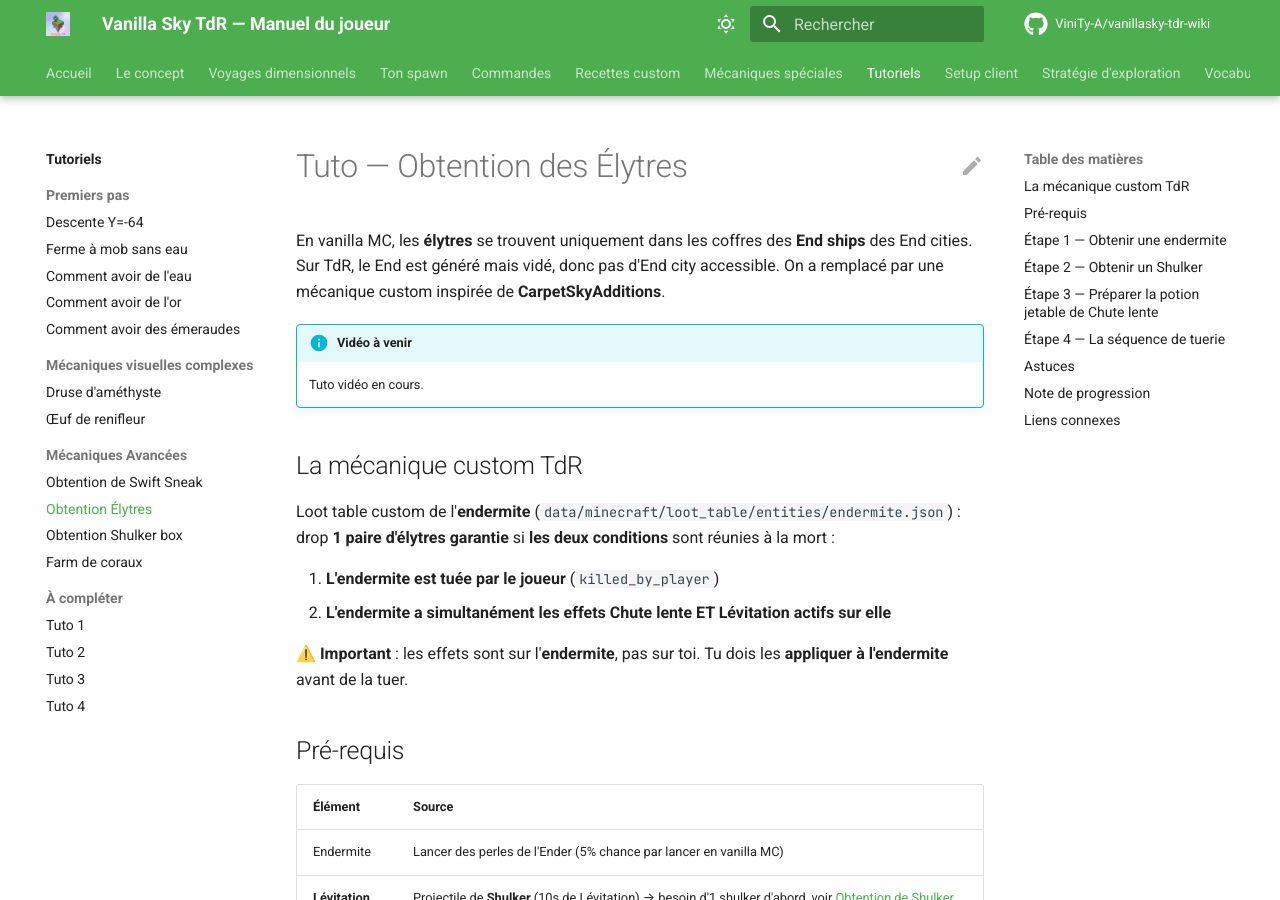
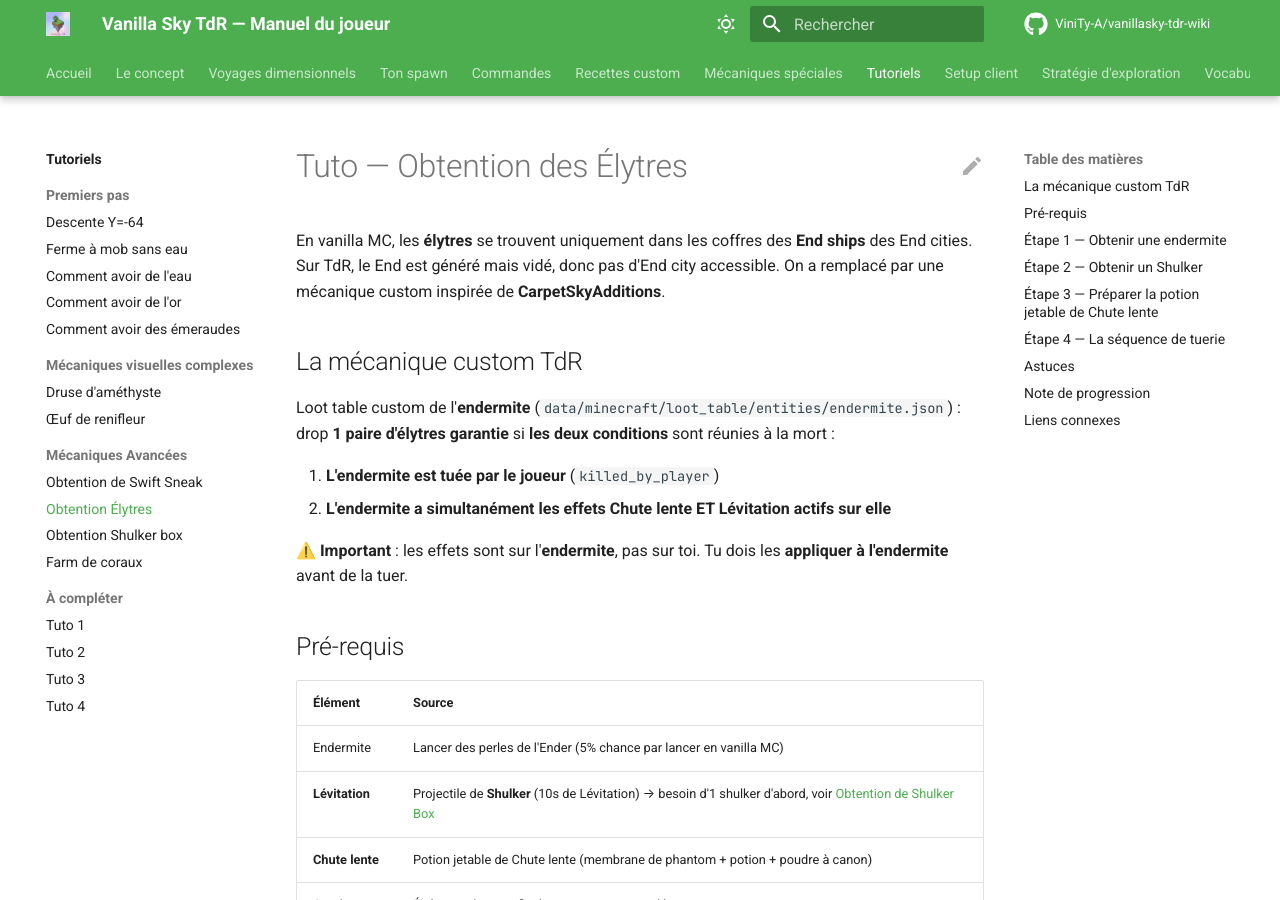
Before and after one commit to ViniTy-A/vanillasky-tdr-wiki, an MkDocs documentation site: the page built from docs/tutoriels/obtention-elytres.md, in a window 1280 px wide and 900 px high. Built offline with MkDocs 1.6.1 and Material for MkDocs 9.7.7, drawn with Linux system fonts in a browser that asks for light colours; comment, search, counter and statistics services are not loaded.

Commit message:
Update obtention-elytres.md

```diff
--- a/docs/tutoriels/obtention-elytres.md
+++ b/docs/tutoriels/obtention-elytres.md
@@ -2,8 +2,6 @@
 
 En vanilla MC, les **élytres** se trouvent uniquement dans les coffres des **End ships** des End cities. Sur TdR, le End est généré mais vidé, donc pas d'End city accessible. On a remplacé par une mécanique custom inspirée de **CarpetSkyAdditions**.
 
-!!! info "Vidéo à venir"
-    Tuto vidéo en cours.
 
 <!--
 <iframe width="100%" height="500"
```
